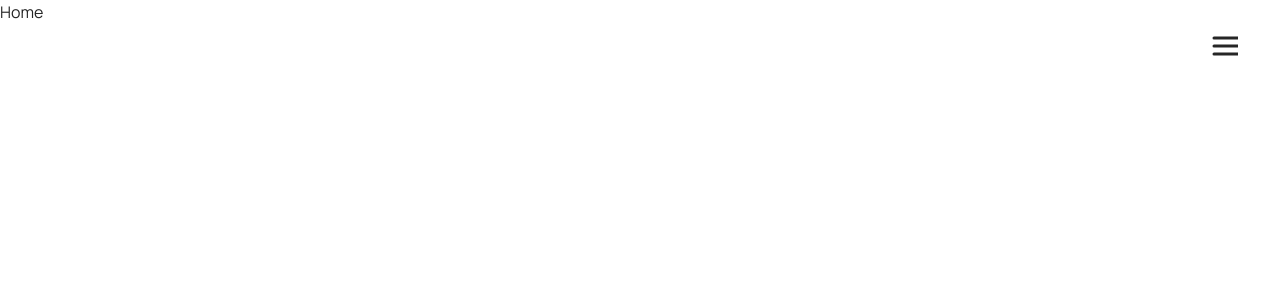
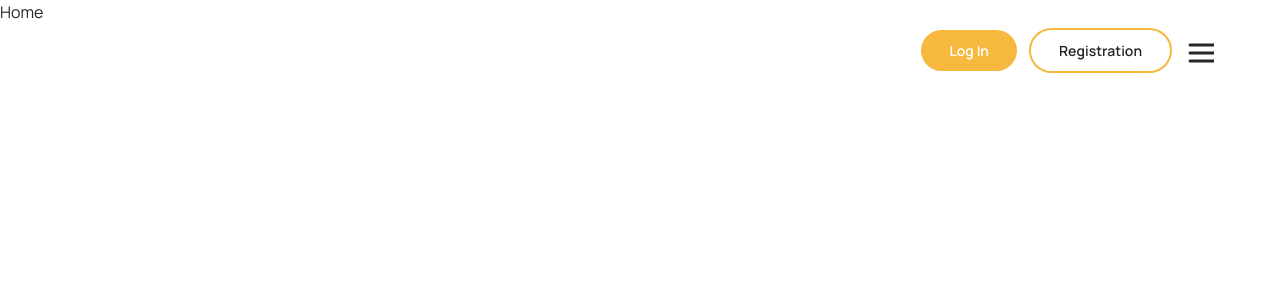
Before and after one commit to saimdurmusoglu/PetLove, a React (Vite) app: page / in a window 1280 px wide. Shown: the top 300 px of the page. Built offline with nearby package versions, Linux system fonts and the light colour scheme.

Commit message:
Add Header component - responsive

```diff
--- a/src/components/Header/Header.module.css
+++ b/src/components/Header/Header.module.css
@@ -26,6 +26,67 @@
 .logo img {
   height: 28px;
   width: auto;
+}
+
+.headerRight {
+  display: flex;
+  align-items: center;
+  gap: 12px;
+}
+
+.authButtons {
+  display: none;
+}
+
+.loginBtnHeader {
+  display: flex;
+  align-items: center;
+  justify-content: center;
+  padding: 10px 28px;
+  border-radius: var(--radius-lg);
+  background: var(--color-primary);
+  font-size: 14px;
+  font-weight: 600;
+  color: var(--color-white);
+  transition: opacity var(--transition);
+}
+
+.loginBtnHeader:hover {
+  opacity: 0.8;
+}
+
+.registerBtnHeader {
+  display: flex;
+  align-items: center;
+  justify-content: center;
+  padding: 10px 28px;
+  border-radius: var(--radius-lg);
+  border: 2px solid var(--color-primary);
+  font-size: 14px;
+  font-weight: 600;
+  color: var(--color-text);
+  transition: background var(--transition);
+}
+
+.registerBtnHeader:hover {
+  background: var(--color-primary-light);
+}
+
+.userIconBtn {
+  display: flex;
+  align-items: center;
+  justify-content: center;
+  width: 40px;
+  height: 40px;
+  border-radius: 50%;
+  overflow: hidden;
+}
+
+.avatarSmall {
+  width: 40px;
+  height: 40px;
+  border-radius: 50%;
+  object-fit: cover;
 }
 
 .burgerBtn {
@@ -105,7 +166,7 @@
   line-height: 18px;
   letter-spacing: -0.03em;
   color: var(--color-text);
-  transition: border-color var(--transition), color var(--transition);
+  transition: border-color var(--transition);
 }
 
 .navLink:hover {
@@ -237,3 +298,41 @@
 .logoutBtn:hover {
   opacity: 0.8;
 }
+
+/* tablet */
+@media (min-width: 768px) {
+  .container {
+    padding: 28px 32px;
+  }
+
+  .containerHome {
+    padding: 28px 32px;
+  }
+
+  .logo img {
+    height: 36px;
+  }
+
+  .authButtons {
+    display: flex;
+    align-items: center;
+    gap: 12px;
+  }
+}
+
+/* desktop */
+@media (min-width: 1280px) {
+  .container {
+    padding: 28px 64px;
+    max-width: 1280px;
+    margin: 0 auto;
+  }
+
+  .containerHome {
+    padding: 28px 64px;
+  }
+
+  .logo img {
+    height: 40px;
+  }
+}
--- a/src/components/Header/Header.tsx
+++ b/src/components/Header/Header.tsx
@@ -31,11 +31,40 @@ const Header = () => {
           />
         </Link>
 
-        <button className={styles.burgerBtn} onClick={toggleMenu}>
-          <svg width={28} height={28} className={isHome ? styles.iconWhite : ''}>
-            <use href="/sprite/sprite.svg#icon-burger" />
-          </svg>
-        </button>
+        <div className={styles.headerRight}>
+          {!isLoggedIn && (
+            <div className={styles.authButtons}>
+              <Link to="/login" className={styles.loginBtnHeader}>
+                Log In
+              </Link>
+              <Link to="/register" className={styles.registerBtnHeader}>
+                Registration
+              </Link>
+            </div>
+          )}
+
+          {isHome && isLoggedIn && (
+            <Link to="/profile" className={styles.userIconBtn}>
+              {user?.avatar ? (
+                <img src={user.avatar} alt="avatar" className={styles.avatarSmall} />
+              ) : (
+                <svg width={40} height={40}>
+                  <use href="/sprite/sprite.svg#icon-user" />
+                </svg>
+              )}
+            </Link>
+          )}
+
+          <button className={styles.burgerBtn} onClick={toggleMenu}>
+            <svg
+              width={28}
+              height={28}
+              className={isHome ? styles.iconWhite : ''}
+            >
+              <use href="/sprite/sprite.svg#icon-burger" />
+            </svg>
+          </button>
+        </div>
       </div>
 
       {isMenuOpen && (
```
